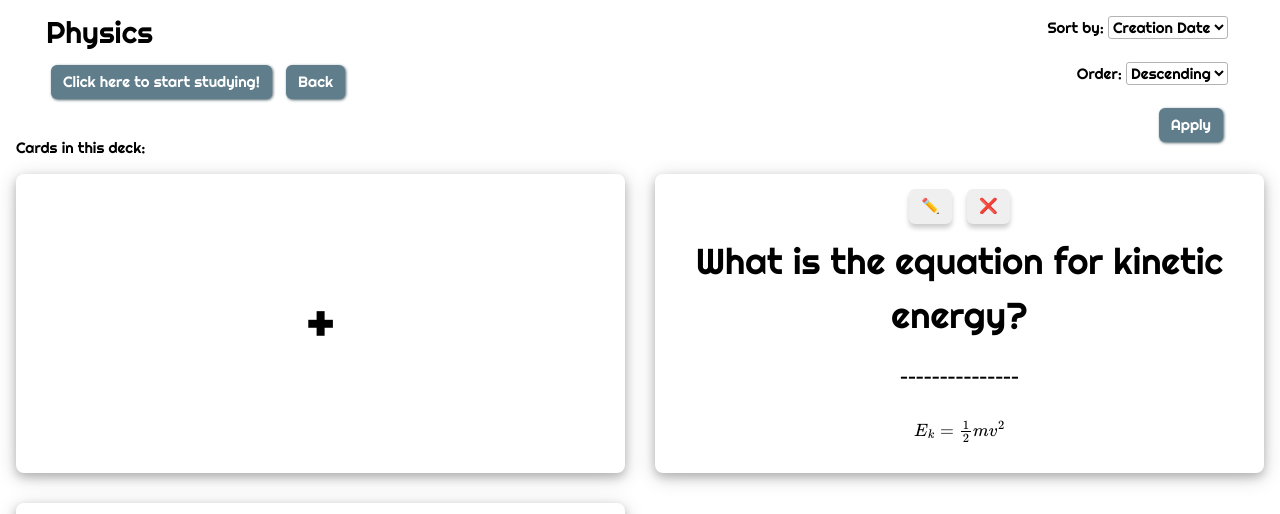
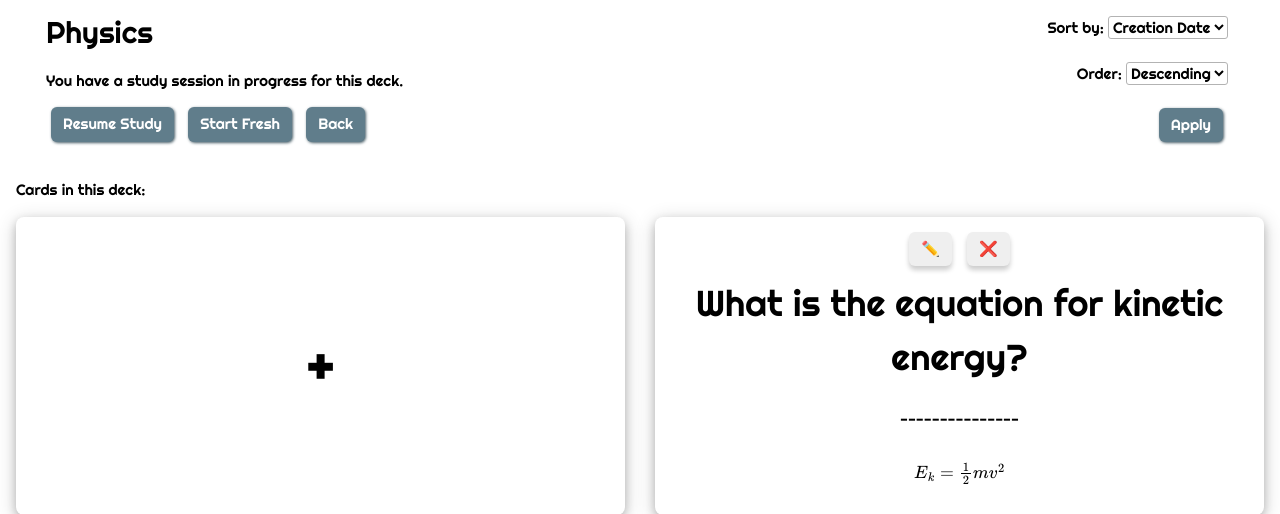
Before and after one commit to Sho-Wadamori/Flashcard, a Flask app: page /decks/1/ in a window 1280 px wide. Shown: the part 195-709 px from the top of the page. Run offline with Flask 3, Linux system fonts and the light colour scheme; the visitor is signed in with stand-in values (Sample User, id 1); data comes from the database, SQL or seed files in the repository.

Commit message:
added resuming of study session

```diff
--- a/app.py
+++ b/app.py
@@ -140,11 +140,33 @@ def uservar():
 def home():
     # flash("Welcome to the Flashcard App!", "success")
     # flash("⚠ Something went wrong...", "error")
+
+    can_resume = bool(session.get('study_deckID') and session.get('shuffled_cards'))
+
+    if not userID():
+        flash("🛈 You have limited Access. Please Login or Sign Up to create your own decks!", "info")
+
+    if can_resume:
+        sql = "SELECT deck_name FROM Decks WHERE deck_ID = ?"
+        deck_name = query_db(sql, (session['study_deckID'],), one=True)[0]
+        total = len(session['shuffled_cards'])
+        percent = (session.get('current_index') / total) * 100
+    else:
+        deck_name = None
+        total = 0
+        percent = 0
+
     return render_template(
         "homepage.html", username=session.get(
             'username', 'Guest'
         ),
-        userID=session.get('userID', 0)
+        userID=session.get('userID', 0),
+        can_resume=can_resume,
+        deckID=session.get('study_deckID', None),
+        index=session.get('current_index', 0),
+        deck_name=deck_name,
+        total=total,
+        percent=percent
     )
 
 
@@ -233,7 +255,11 @@ def Deck(id):
         flash("⚠ Invalid Deck...", "error")
         return redirect(url_for("Decks"))
 
+    # chek if the user is the owner of the deck
     is_owner = deck_info[3] == userID()
+
+    # check if the user can resume studying the deck
+    can_resume = (session.get('study_deckID') == id) and (session.get('shuffled_cards') is not None)
 
     # return the results
     return render_template(
@@ -244,7 +270,8 @@ def Deck(id):
         format_date=format_date,
         sort_by=sort_by,
         order=order,
-        is_owner=is_owner
+        is_owner=is_owner,
+        can_resume=can_resume
     )
 
 
@@ -298,8 +325,16 @@ def start_study(id):
     # set session data to empty to remove previous list
     session.pop('shuffled_cards', None)
     session.pop('study_deckID', None)
+    session.pop('current_index', None)
     # redirect to study
     return redirect(url_for('Study', id=id, index=0))
+
+
+# ---------- redirect to study with saved index ----------
+@app.route('/decks/<int:id>/study/resume/')
+def resume_study(id):
+    saved_index = session.get('current_index', 0)
+    return redirect(url_for('Study', id=id, index=saved_index))
 
 
 # ---------- study a single card based on the index ----------
@@ -340,6 +375,11 @@ def Study(id, index):
         random.shuffle(temp_list)
         session['shuffled_cards'] = temp_list
         session['study_deckID'] = id
+        session['current_index'] = 0
+
+    # set session index to current index
+    else:
+        session['current_index'] = index
 
     # set card_list to the session list
     card_list = session['shuffled_cards']
@@ -417,6 +457,7 @@ def Study(id, index):
 
         # go to next page
         if index + 1 < total:
+            session['current_index'] = index + 1
             return redirect(url_for('Study', id=id, index=index + 1))
 
         # exit to deck page if there are no more cards
@@ -424,6 +465,7 @@ def Study(id, index):
             # clear sessions after exit
             session.pop('shuffled_cards', None)
             session.pop('study_deckID', None)
+            session.pop('current_index', None)
             # redirect to deck page
             flash("✔ You Have Finished Studying This Deck!", "success")
             return redirect(url_for('Deck', id=id))
--- a/static/css/homepage.css
+++ b/static/css/homepage.css
@@ -2,3 +2,28 @@
 .homepage-body {
   padding: 0 400px;
 }
+
+/* container for the resume section */
+.resume-container {
+  align-items: normal !important;
+  padding: 20px 30px;
+  width: 70%;
+  background-color:rgb(236, 236, 236);
+}
+
+/* resume deck title */
+.resume-title {
+  margin: 0px 0px;
+}
+
+/* studied progress bar */
+.resume-progress-outer {
+  width: 80%;
+  background-color: #c4c4c4;
+}
+
+/* total progress bar */
+.resume-progress-inner {
+  background-color: #607d8b !important;
+  height: 20px;
+}
--- a/templates/deck.html
+++ b/templates/deck.html
@@ -12,7 +12,14 @@
 
   <!-- If cards exist -->
   {% if results %}
-  <a href="{{ url_for('start_study', id=deck_info[1]) }}"><button id="study-button">Click here to start studying!</button></a>
+  {% if can_resume %}
+    <p>You have a study session in progress for this deck.</p>
+    <a href="{{ url_for('resume_study', id=deck_info[1]) }}"><button>Resume Study</button></a>
+    <a href="{{ url_for('start_study', id=deck_info[1]) }}"><button>Start Fresh</button></a>
+  {% else %}
+    <a href="{{ url_for('start_study', id=deck_info[1]) }}"><button id="study-button">Click here to start studying!</button></a>
+  {% endif %}
+
   <a href="{{ url_for('Decks') }}"><button>Back</button></a>
 
   <br><br><form action="{{ url_for('Deck', id=deck_info[1]) }}" method="GET" class='sort-form'>
```
Also changed, not shown: templates/homepage.html (+11 -4 lines).
